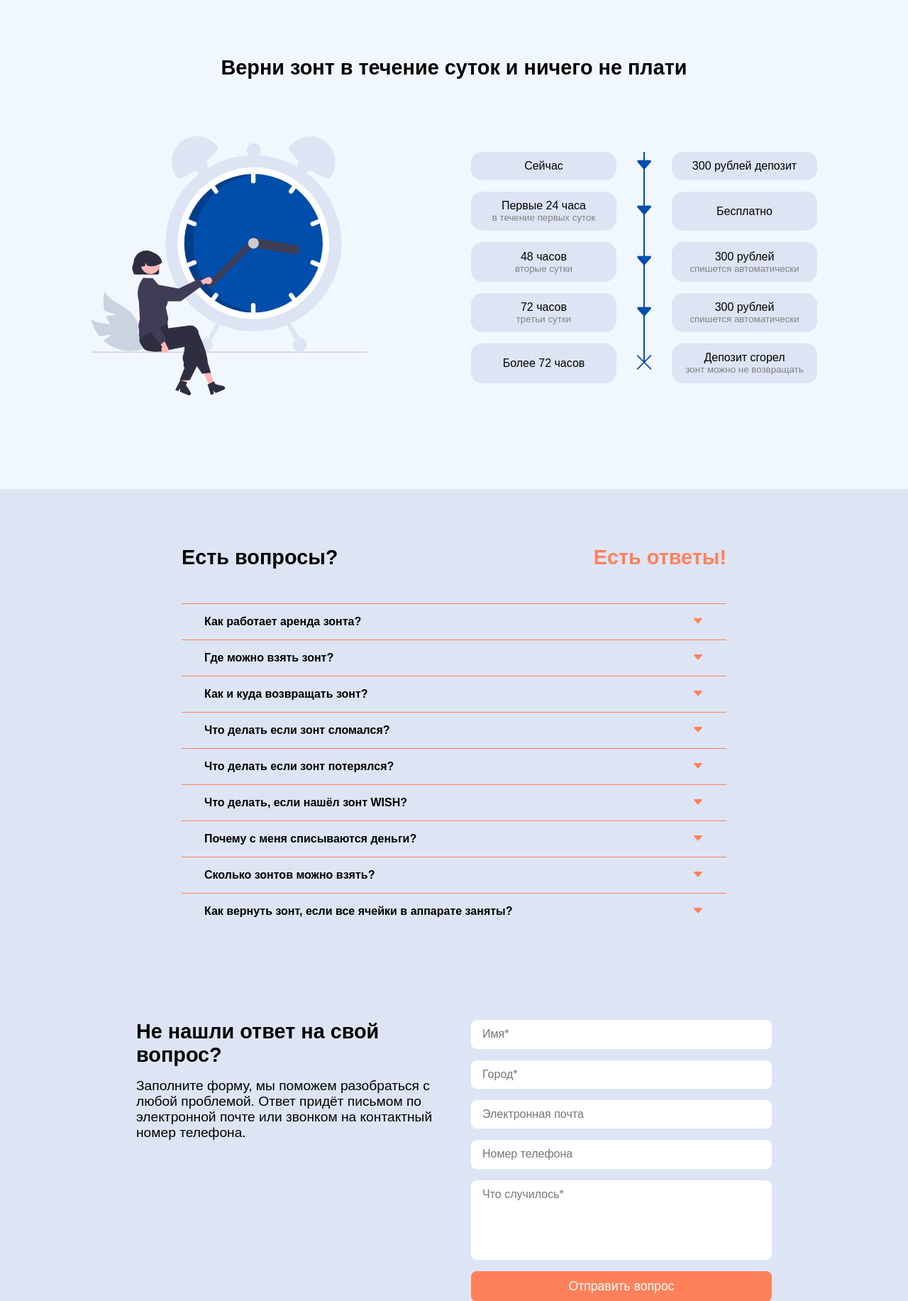
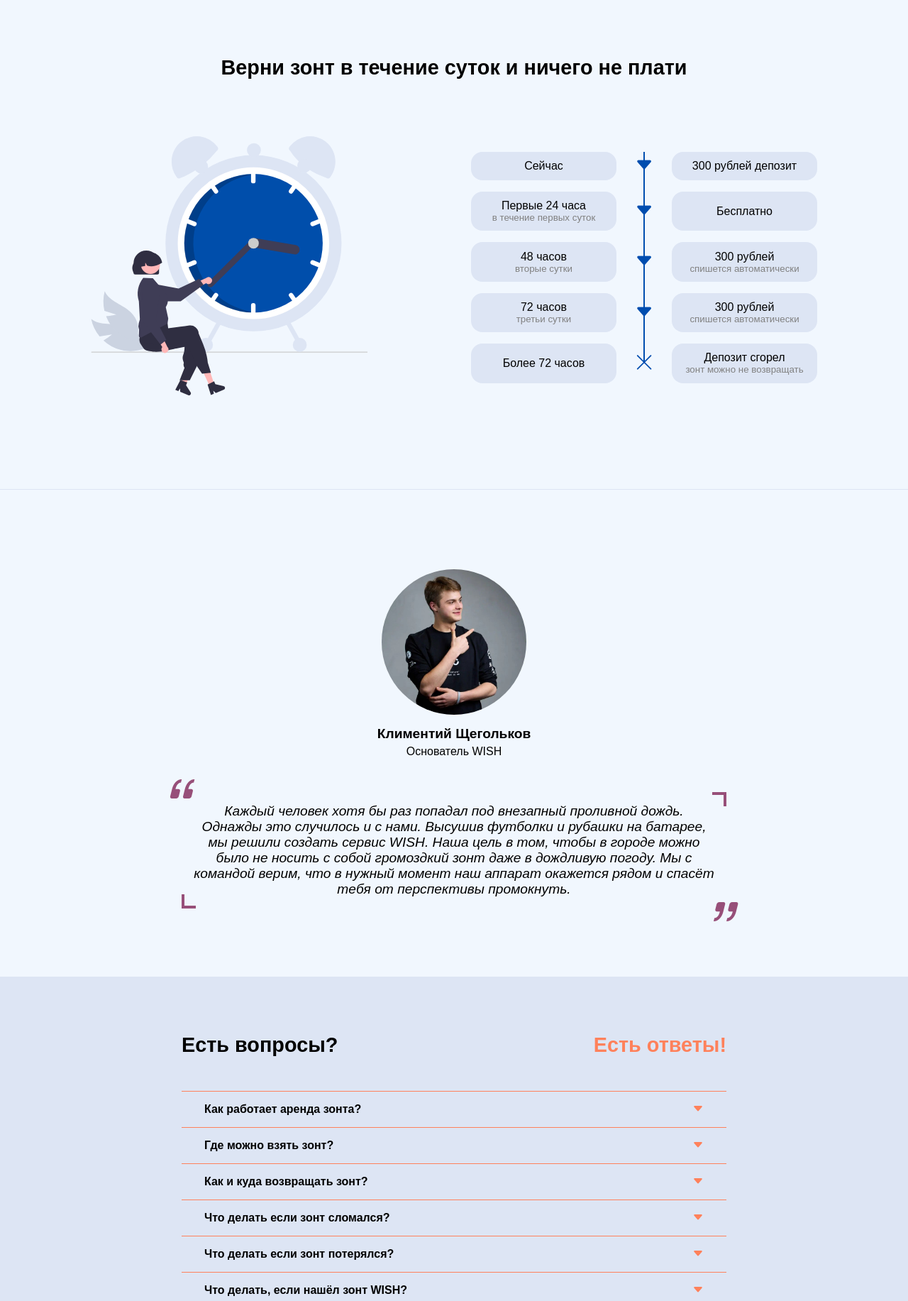
Before and after one commit to shareu-wish/wish-webapp, a Flask app: page / in a window 1280 px wide. Shown: the part 1024-2857 px from the top of the page at 71% size. Run offline with Flask 3, Linux system fonts and the light colour scheme.

Commit message:
Секция "О нас" в работе

```diff
--- a/static/css/index.css
+++ b/static/css/index.css
@@ -246,6 +246,7 @@ header .nav a {
   width: 100%;
   background-color: #f1f7fe;
   padding: 5rem 0 3rem;
+  border-bottom: 1px solid #dde5f4;
 }
 .pricing-section h2 {
   text-align: center;
@@ -318,6 +319,78 @@ header .nav a {
 }
 .pricing-scheme-container .item .line-item.last::before {
   height: 50%;
+}
+
+/* About section */
+.about-section {
+  width: 100%;
+  background-color: #f1f7fe;
+  padding: 5rem 0;
+}
+
+.founder-person-container {
+  display: flex;
+  justify-content: center;
+}
+
+.person-card {
+  border: 2px solid #974f79;
+  border-radius: 1rem;
+  padding: 2rem 1rem;
+  width: 18rem;
+}
+.person-card .photo {
+  display: block;
+  width: 80%;
+  margin: 0 auto;
+  border-radius: 50%;
+}
+.person-card .name, .person-card .position {
+  width: 100%;
+  text-align: center;
+}
+.person-card .name {
+  font-weight: bold;
+  font-size: 1.2rem;
+  margin-top: 1rem;
+}
+.person-card .position {
+  margin-top: 0.3rem;
+}
+.person-card.no-border {
+  border: none;
+}
+
+.about-text {
+  margin: 1rem auto;
+  position: relative;
+  width: 60%;
+  padding: 1rem;
+  text-align: center;
+  font-size: 1.2rem;
+  font-style: italic;
+  background: linear-gradient(to right, #974f79 4px, transparent 4px) 0 100%, linear-gradient(to left, #974f79 4px, transparent 4px) 100% 0, linear-gradient(to bottom, #974f79 4px, transparent 4px) 100% 0, linear-gradient(to top, #974f79 4px, transparent 4px) 0 100%;
+  background-repeat: no-repeat;
+  background-size: 20px 20px;
+}
+.about-text:before {
+  content: "\f6b0";
+  position: absolute;
+  font-family: "bootstrap-icons";
+  top: -1.8rem;
+  left: -1.8rem;
+  color: #974f79;
+  font-size: 3rem;
+}
+.about-text:after {
+  content: "\f6b0";
+  position: absolute;
+  font-family: "bootstrap-icons";
+  bottom: -1.8rem;
+  right: -1.8rem;
+  color: #974f79;
+  font-size: 3rem;
+  transform: rotate(180deg);
 }
 
 /* Faq section */
--- a/static/scss/index.scss
+++ b/static/scss/index.scss
@@ -2,6 +2,7 @@ $primaryColor: #004daf;
 $bgColor1: #f1f7fe;
 $bgColor2: #dde5f4;
 $orangeColor: #ff815b;
+$purpleColor: #974f79;
 
 
 * {
@@ -269,6 +270,7 @@ header {
   width: 100%;
   background-color: $bgColor1;
   padding: 5rem 0 3rem;
+  border-bottom: 1px solid $bgColor2;
 
   h2 {
     text-align: center;
@@ -359,6 +361,87 @@ header {
     }
   }
 }
+
+
+
+/* About section */
+.about-section {
+  width: 100%;
+  background-color: $bgColor1;
+  padding: 5rem 0;
+}
+
+.founder-person-container {
+  display: flex;
+  justify-content: center;
+}
+
+.person-card {
+  border: 2px solid $purpleColor;
+  border-radius: 1rem;
+  padding: 2rem 1rem;
+  width: 18rem;
+
+  .photo {
+    display: block;
+    width: 80%;
+    margin: 0 auto;
+    border-radius: 50%;
+  }
+
+  .name, .position {
+    width: 100%;
+    text-align: center;
+  }
+  .name {
+    font-weight: bold;
+    font-size: 1.2rem;
+    margin-top: 1rem;
+  }
+  .position {
+    margin-top: 0.3rem;
+  }
+
+  &.no-border {
+    border: none;
+  }
+}
+
+.about-text {
+  margin: 1rem auto;
+  position: relative;
+  width: 60%;
+  padding: 1rem;
+  text-align: center;
+  font-size: 1.2rem;
+  font-style: italic;
+
+  background: linear-gradient(to right, $purpleColor 4px, transparent 4px) 0 100%, linear-gradient(to left, $purpleColor 4px, transparent 4px) 100% 0, linear-gradient(to bottom, $purpleColor 4px, transparent 4px) 100% 0, linear-gradient(to top, $purpleColor 4px, transparent 4px) 0 100%;
+  background-repeat: no-repeat;
+  background-size: 20px 20px;
+
+  &:before {
+    content:"\F6B0";
+    position: absolute;
+    font-family: "bootstrap-icons";
+    top: -1.8rem;
+    left: -1.8rem;
+    color: $purpleColor;
+    font-size: 3rem;
+  }
+
+  &:after {
+    content:"\F6B0";
+    position: absolute;
+    font-family: "bootstrap-icons";
+    bottom: -1.8rem;
+    right: -1.8rem;
+    color: $purpleColor;
+    font-size: 3rem;
+    transform: rotate(180deg);
+  }
+}
+
 
 
 /* Faq section */
--- a/templates/index.html
+++ b/templates/index.html
@@ -116,6 +116,24 @@
                 </div>
             </div>
         </div>
+    </section>
+
+
+    <section class="about-section" id="about">
+        <div class="founder-person-container">
+            <div class="person-card no-border">
+                <img src="/static/img/index/persons/Klim-Shchegolkov.jpg" alt="photo" class="photo">
+
+                <div class="name">Климентий Щегольков</div>
+                <div class="position">Основатель WISH</div>
+                <!-- <div class="quote"></div> -->
+            </div>
+        </div>
+
+        <div class="about-text">
+            Каждый человек хотя бы раз попадал под внезапный проливной дождь. Однажды это случилось и с нами. Высушив футболки и рубашки на батарее, мы решили создать сервис WISH. Наша цель в том, чтобы в городе можно было не носить с собой громоздкий зонт даже в дождливую погоду. Мы с командой верим, что в нужный момент наш аппарат окажется рядом и спасёт тебя от перспективы промокнуть.
+        </div>
+
     </section>
 
 
```
Also changed, not shown: static/img/index/persons/Amir-Mamatshekhov.jpg (added), static/img/index/persons/Artem-Moshenko.jpg (added), static/img/index/persons/Egor-Zaitsev.jpg (added), static/img/index/persons/Klim-Shchegolkov.jpg (added), static/img/index/persons/Mark-Meshcheryakov.jpg (added), static/img/index/persons/Yury-Konovalov.jpg (added), 1 other file.
